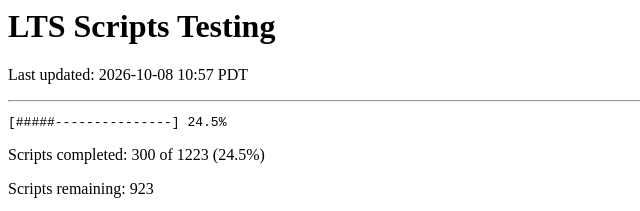
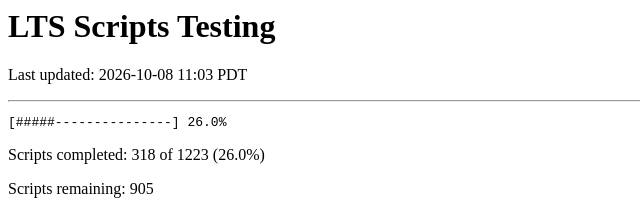
Before and after one commit to faisals/faisals.github.io, a plain HTML site: page db-run-status/index.html in a window 1280 px wide. Shown: the top 211 px of the page, 0-640 px from the left. Drawn offline with Linux system fonts and the light colour scheme.

Commit message:
Update progress: 318 of 1223

```diff
--- a/db-run-status/index.html
+++ b/db-run-status/index.html
@@ -3,11 +3,11 @@
 <body>
 
 <h1>LTS Scripts Testing</h1>
-<p>Last updated: 2026-10-08 10:57 PDT</p>
+<p>Last updated: 2026-10-08 11:03 PDT</p>
 <hr>
-<pre>[#####---------------] 24.5%</pre>
-<p>Scripts completed: 300 of 1223 (24.5%)</p>
-<p>Scripts remaining: 923</p>
+<pre>[#####---------------] 26.0%</pre>
+<p>Scripts completed: 318 of 1223 (26.0%)</p>
+<p>Scripts remaining: 905</p>
 <ul>
 <li>2025 scripts: 341</li>
 <li>2026 scripts: 882</li>
```
